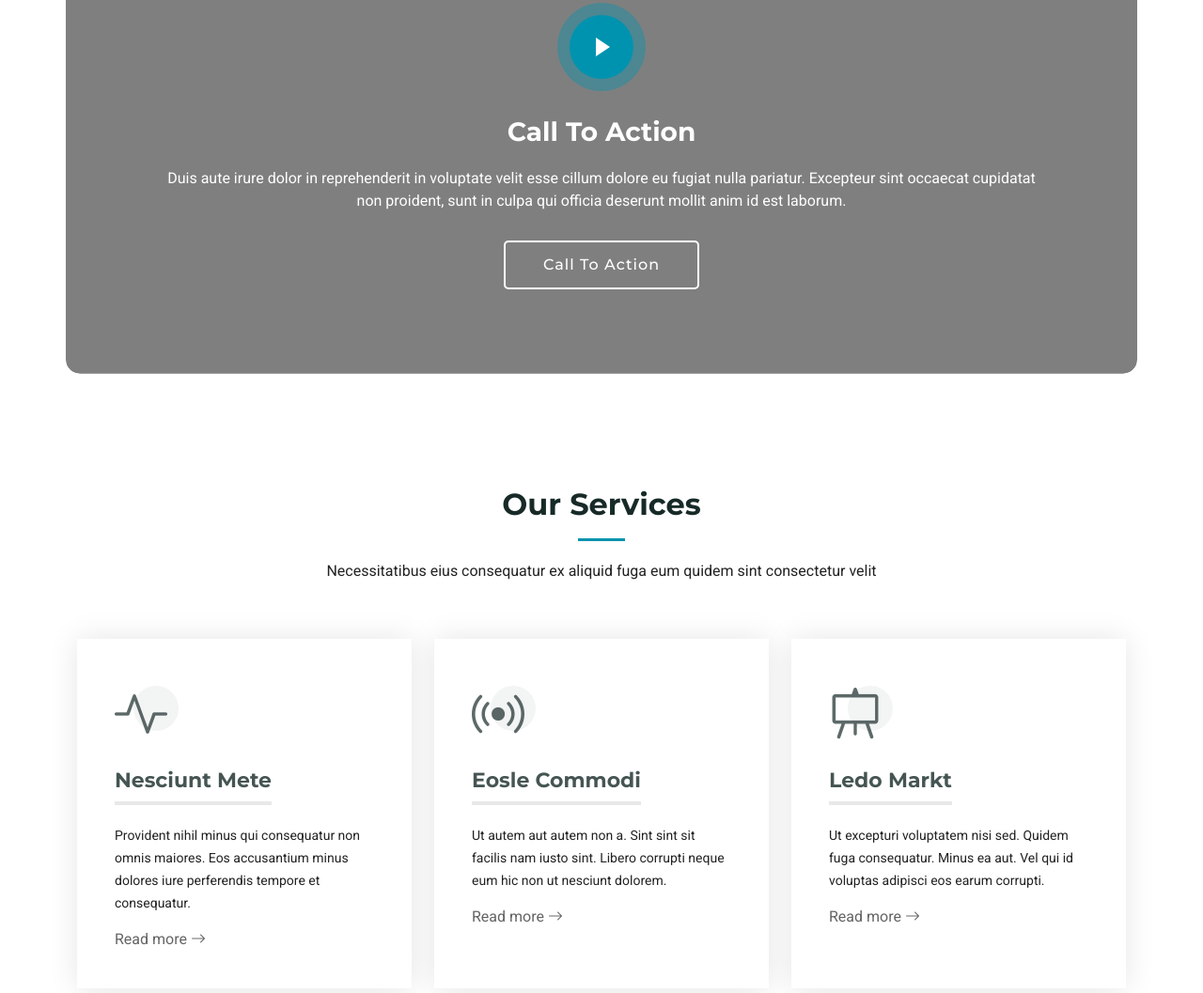
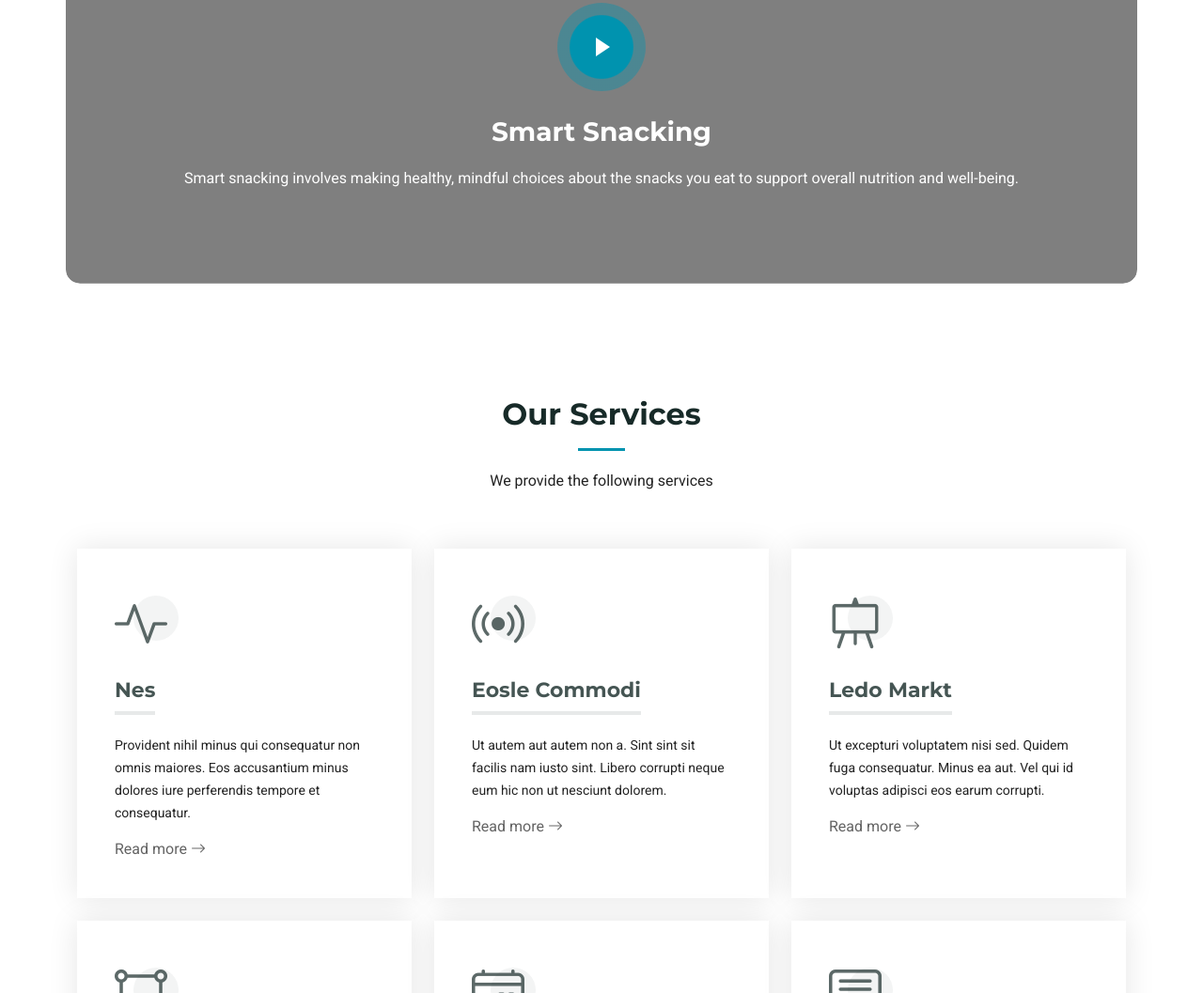
Before and after one commit to Fabiohcodingtips/UNHS-, a plain HTML site: page index.html in a window 1280 px wide. Shown: the part 1779-2836 px from the top of the page at 94% size. Drawn offline with Linux system fonts and the light colour scheme; animation ran at ten frames a second.

Commit message:
update commit

```diff
--- a/index.html
+++ b/index.html
@@ -73,7 +73,7 @@
             <li><a href="#portfolio">Portfolio</a></li>
             <li><a href="#team">Team</a></li>
             <li><a href="blog.html">Blog</a></li> -->
-            <li class="dropdown"><a href="#"><span>Services</span> <i class="bi bi-chevron-down toggle-dropdown"></i></a>
+            <li class="dropdown"><a href="#services"><span>Services</span> <i class="bi bi-chevron-down toggle-dropdown"></i></a>
               <ul>
 
                 <!-- <li class="dropdown"><a href="#"><span>Deep Dropdown</span> <i class="bi bi-chevron-down toggle-dropdown"></i></a>
@@ -339,10 +339,10 @@
         <div class="content row justify-content-center" data-aos="zoom-in" data-aos-delay="100">
           <div class="col-xl-10">
             <div class="text-center">
-              <a href="https://www.youtube.com/watch?v=LXb3EKWsInQ" class="glightbox play-btn"></a>
-              <h3>Call To Action</h3>
-              <p>Duis aute irure dolor in reprehenderit in voluptate velit esse cillum dolore eu fugiat nulla pariatur. Excepteur sint occaecat cupidatat non proident, sunt in culpa qui officia deserunt mollit anim id est laborum.</p>
-              <a class="cta-btn" href="#">Call To Action</a>
+              <a href="https://youtu.be/zJgHbifIx-Q" class="glightbox play-btn"></a>
+              <h3>Smart Snacking</h3>
+              <p>Smart snacking involves making healthy, mindful choices about the snacks you eat to support overall nutrition and well-being.</p>
+              <!-- <a class="cta-btn" href="#">Call To Action</a> -->
             </div>
           </div>
         </div>
@@ -356,7 +356,7 @@
       <!-- Section Title -->
       <div class="container section-title" data-aos="fade-up">
         <h2>Our Services</h2>
-        <p>Necessitatibus eius consequatur ex aliquid fuga eum quidem sint consectetur velit</p>
+        <p>We provide the following services</p>
       </div><!-- End Section Title -->
 
       <div class="container">
@@ -368,7 +368,7 @@
               <div class="icon">
                 <i class="bi bi-activity"></i>
               </div>
-              <h3>Nesciunt Mete</h3>
+              <h3>Nes</h3>
               <p>Provident nihil minus qui consequatur non omnis maiores. Eos accusantium minus dolores iure perferendis tempore et consequatur.</p>
               <a href="service-details.html" class="readmore stretched-link">Read more <i class="bi bi-arrow-right"></i></a>
             </div>
```
Also changed, not shown: service-details.html (+1 -1 lines).
